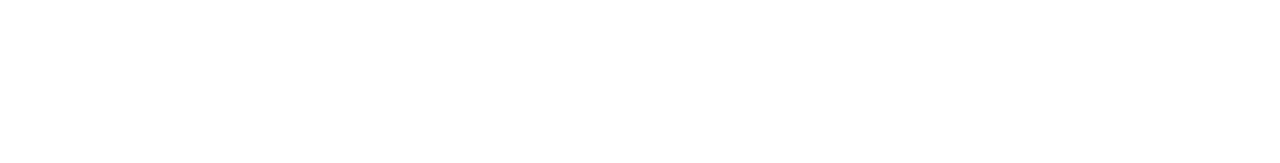
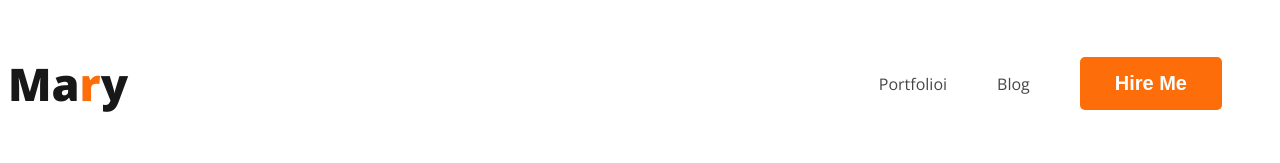
Before and after one commit to robiulawwal/my-developer-portfolio, a plain HTML site: page index.html in a window 1280 px wide. Drawn offline with nearby package versions, Linux system fonts and the light colour scheme.

Commit message:
added nav

```diff
--- a/index.html
+++ b/index.html
@@ -4,10 +4,21 @@
     <meta charset="UTF-8">
     <meta name="viewport" content="width=device-width, initial-scale=1.0">
     <title>my portfolioi</title>
+    <link rel="preconnect" href="https://fonts.googleapis.com">
+<link rel="preconnect" href="https://fonts.gstatic.com" crossorigin>
+<link href="https://fonts.googleapis.com/css2?family=Open+Sans:wght@400;700;800&display=swap" rel="stylesheet">
+    <link rel="stylesheet" href="styles/portfolio.css">
 </head>
 <body>
     <header>
-
+        <nav>
+            <h3 class="nav-tittle">Ma<span class="orange">r</span>y</h3>
+            <ul>
+                <li><a href="">Portfolioi</a></li>
+                <li><a href="">Blog</a></li>
+                <li><button class="btn-primary">Hire Me</button></li>
+            </ul>
+        </nav>
     </header>
     <main>
 
--- /dev/null
+++ b/styles/portfolio.css
@@ -0,0 +1,47 @@
+/* common shared style */
+body {
+    font-family: 'Open Sans', sans-serif;
+}
+
+/* nav related styles */
+nav {
+    display: flex;
+    justify-content: space-between;
+    align-items: center;
+  }
+
+.nav-tittle {
+    color: var(--Dark-01, #181818);
+    font-size: 45px;
+    font-style: normal;
+    font-weight: 800;
+}
+
+.orange {
+    color: #FD6E0A;
+}
+
+nav>ul {
+    display: flex;
+    align-items: center;
+}
+
+nav li {
+    list-style: none;
+    margin-right: 50px;
+}
+
+nav a {
+    text-decoration: none;
+    color: #474747;
+}
+
+.btn-primary {
+    border-radius: 5px;
+    background: #FD6E0A;
+    border: 0px;
+    font-size: 20px;
+    color:white;
+    font-weight: 700;
+    padding: 15px 35px;
+}
```
